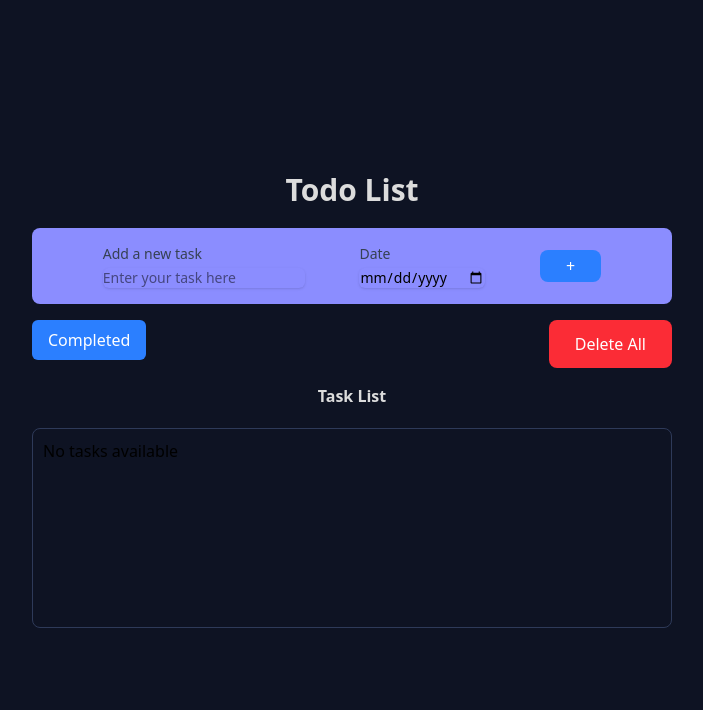
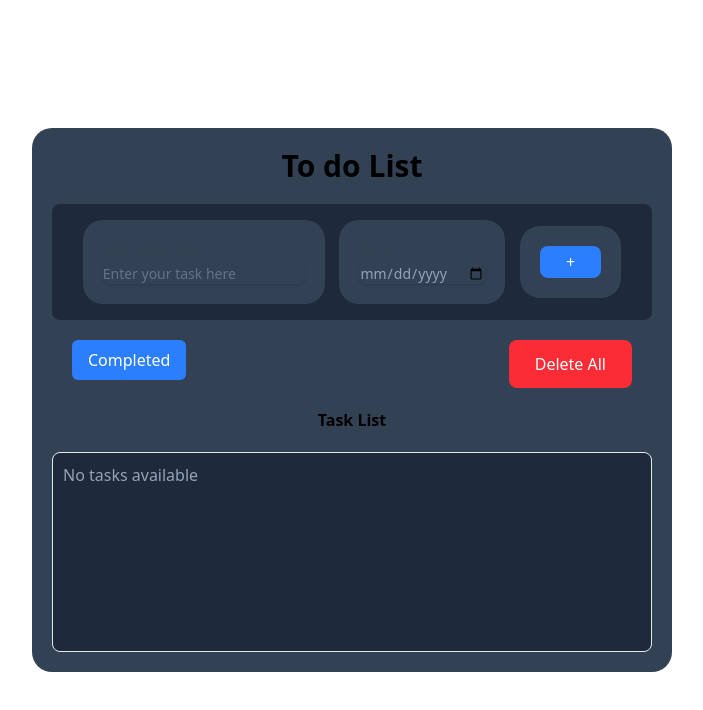
Before and after one commit to Revou-Coding-Camp/codingcamp-21-jul-25-palangkeretaapi, a plain HTML site: page index.html in a window 1280 px wide. Shown: the whole page, without its empty margins (288-991 px from the left). Drawn offline with nearby package versions, Linux system fonts and the light colour scheme.

Commit message:
Update styles: change form background color, adjust list border color, and fix header title text

```diff
--- a/css/style.css
+++ b/css/style.css
@@ -6,12 +6,13 @@ main {
 }
 
 form {
-    background-color: #8B8DFF;
+    background-color: #1E293B;
     padding: 16px;
     border-radius: 8px;
     display: flex;
     align-items: center;
     justify-content: space-evenly;
+    color: #94A3B8;
 }
 
 .action-container {
@@ -27,21 +28,21 @@ li {
     height: 200px;
     overflow-y: auto;
     padding: 10px;
-    border: 1px solid #2E3A59;
+    border: 1px solid #e5e7eb;
     border-radius: 8px;
+    color: #94A3B8;
+    background-color: #1E293B;
+
 }
 
 header {
     text-align: center;
     margin-bottom: 20px;
-    color: #DCDCDC;
-}
-
-html {
-    background-color: 	#0E1323;
 }
 
 div {
     box-sizing: border-box;
-    border-radius: 2px;
+    background-color: #334155;
+    border-radius: 20px;
+    padding: 20px;
 }
--- a/index.html
+++ b/index.html
@@ -17,7 +17,7 @@
     <main>
         <div>
         <header>
-            <h1 class="text-3xl font-bold">Todo List</h1>
+            <h1 class="text-3xl font-bold">To do List</h1>
         </header>
 
 
```
